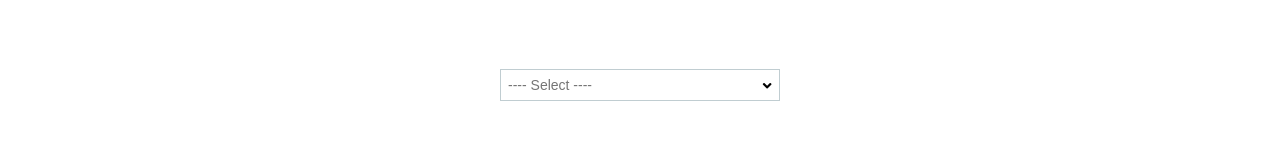
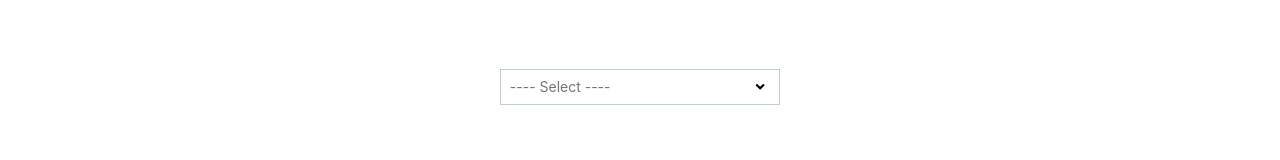
Before and after one commit to AkhandSingh/react-app, a React (Create React App) app: page /customdropdown in a window 1280 px wide. Both pictures are taken after a click on the checkbox 165 px from the left and 124 px from the top of the page. Shown: the part 137-297 px from the top of the page. Built offline with nearby package versions, Linux system fonts and the light colour scheme.

Commit message:
Custom Dropdown- new feature search

```diff
--- a/src/components/Dropdown.js
+++ b/src/components/Dropdown.js
@@ -6,7 +6,7 @@ class Dropdown extends React.Component {
 
   constructor(props) {
     super(props);
-    this.state = { className: 'dropdown-optionhead-hidden', selectedValue: "", isTextVisible: false, filteredOptions: this.props.options }
+    this.state = { className: 'dropdown-optionhead-hidden', selectedValue: "", filteredOptions: this.props.options }
     this.UlRef = React.createRef();
   }
 
@@ -21,22 +21,6 @@ class Dropdown extends React.Component {
   }
 
   renderMainDropdown() {
-    // if (this.props.search && this.state.isTextVisible) {
-    //   return (<div onClick={(e) => this.onSelect(e)}
-    //     className="dropdown-link">
-    //     <input
-    //       className="dropdown-input"
-    //       type="text"
-    //       placeholder="-- Select --"
-    //       onChange={(e) => this.onFilter(e)}
-    //     />
-    //     <i className="fa">
-    //       <i className="angle down icon"></i>
-    //       {this.props.sorting && <i className="arrow up icon"></i>}
-    //       {this.props.sorting && <i className="arrow down icon"></i>}
-    //     </i>
-    //   </div>)
-    // }
     if (this.props.search) {
       return (
         <div className="dropdown-search">
@@ -47,9 +31,7 @@ class Dropdown extends React.Component {
             onMouseDown={(e) => this.onSelect(e)}
             onChange={(e) => this.onFilter(e)}
           />
-          <i className="dropdown-icon-input">
-            <i className="angle down icon"></i>
-          </i>
+          <i className="angle down icon dropdown-icon-input"></i>
         </div>)
     }
     return (<a href="#" className="dropdown-link" onClick={(e) => this.onSelect(e)}>{this.state.selectedValue ? this.state.selectedValue : "---- Select ----"}
@@ -108,10 +90,6 @@ class Dropdown extends React.Component {
   }
 
   onSelect(e) {
-    //e.preventDefault();
-    // if (this.props.search) {
-    //   this.setState({ isTextVisible: true });
-    // }
 
     if (e.target.className === 'arrow up icon') {
       this.props.options.sort(this.compareAsc);
--- a/src/components/Dropdown.scss
+++ b/src/components/Dropdown.scss
@@ -29,14 +29,14 @@
     &-input {
         width: 100%;
         display: block;
-        padding: .5em;
+        padding: .63em;
         color: #000;
         text-decoration: none;
         border: none;
         @extend %transition;
-        &:focus,
+        &:focus{outline: none};
         &:hover {background: #ecf0f1;}
-        &:active {background: #fbfcfc;}
+        // &:active {background: #fbfcfc;}
     }
 
     &-optionhead-hidden {
@@ -78,7 +78,13 @@
 
     &-icon-input {
         float: right;
-        margin-top: -1.7em;
+        margin-top: -1.9em !important;
+        margin-right: .75em !important;
     }
 
   }
+
+  input:placeholder-shown {
+    color: #000;
+    font-family:-apple-system, BlinkMacSystemFont, 'Segoe UI', 'Roboto', 'Oxygen', 'Ubuntu', 'Cantarell', 'Fira Sans', 'Droid Sans', 'Helvetica Neue', sans-serif;
+  }
```
